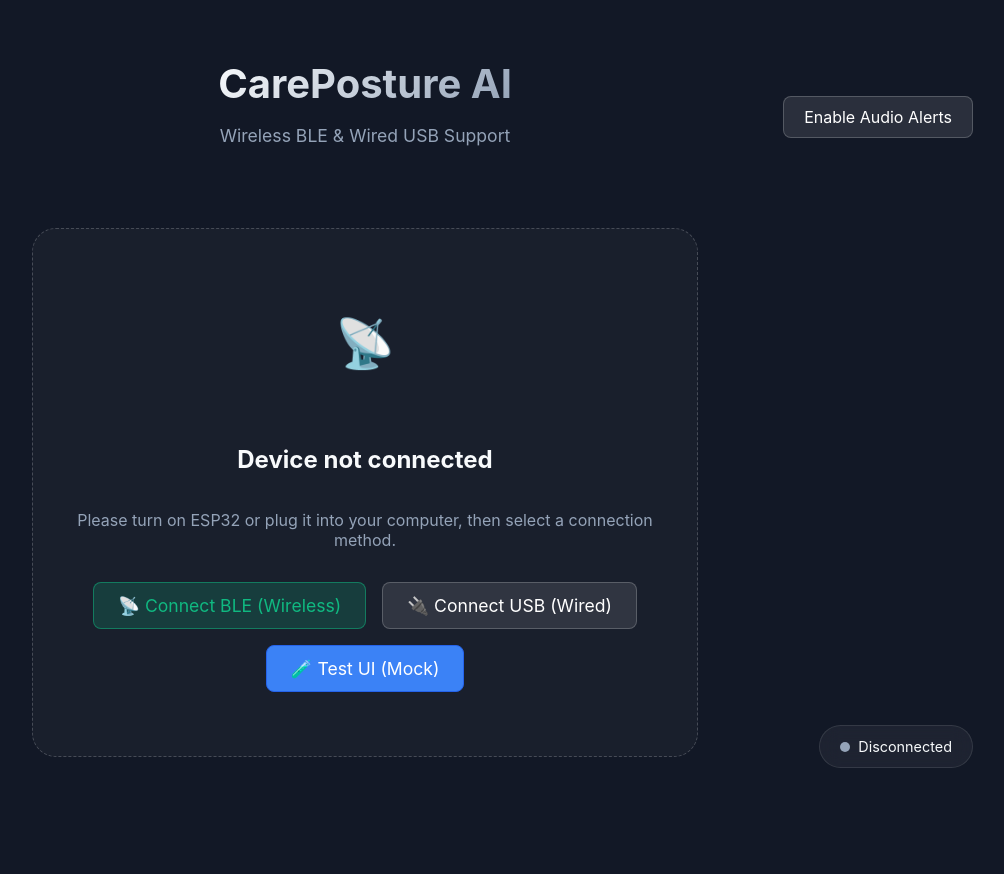
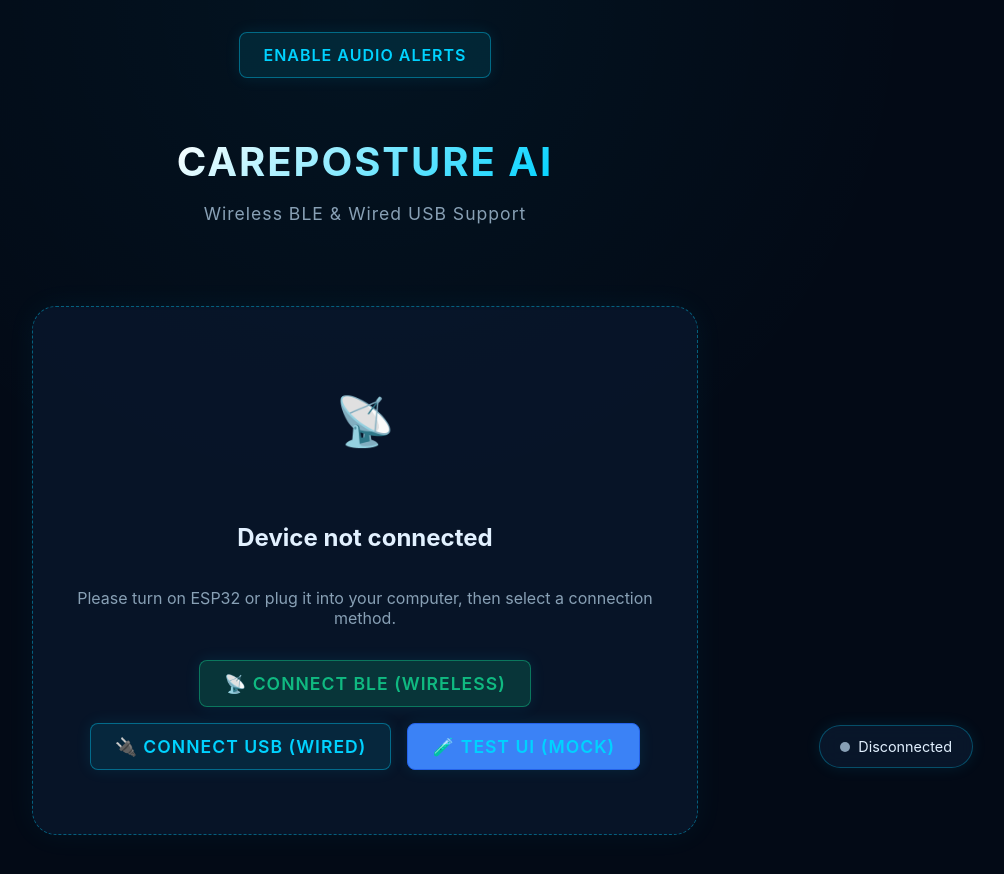
Before and after one commit to uvnb/iottam, a React (Vite) app in the folder web-app/: page / in a window 1280 px wide. Shown: the top 874 px of the page, without its empty margins (275-1279 px from the left). Before the commit the page ends 821 px from the top, so only its background shows below. Built offline with nearby package versions, Linux system fonts and the light colour scheme.

Commit message:
Update index.css to match DMT Technology poster aesthetic (Deep Navy, Cyan Glow, Sci-Fi)

```diff
--- a/web-app/src/index.css
+++ b/web-app/src/index.css
@@ -1,10 +1,10 @@
 :root {
-  --bg-normal: #121826;
-  --bg-alert: #3a0d13;
-  --text-main: #f8fafc;
-  --text-muted: #94a3b8;
-  --accent-normal: #10b981;
-  --accent-alert: #ef4444;
+  --bg-normal: #030a16;
+  --bg-alert: #1a0505;
+  --text-main: #e2f1ff;
+  --text-muted: #88a0b5;
+  --accent-normal: #00d2ff;
+  --accent-alert: #ff3366;
   font-family: 'Inter', -apple-system, BlinkMacSystemFont, 'Segoe UI', Roboto, Helvetica, Arial, sans-serif;
   color-scheme: dark;
 }
@@ -16,12 +16,17 @@ body {
   min-width: 320px;
   min-height: 100vh;
   background-color: var(--bg-normal);
+  background-image:
+    radial-gradient(circle at 50% 0%, rgba(0, 210, 255, 0.05) 0%, transparent 50%),
+    linear-gradient(0deg, rgba(3, 10, 22, 1) 0%, rgba(3, 10, 22, 0.8) 100%);
   color: var(--text-main);
   transition: background-color 0.5s ease-in-out;
 }
 
 body:has(.alert) {
   background-color: var(--bg-alert);
+  background-image:
+    radial-gradient(circle at 50% 0%, rgba(255, 51, 102, 0.05) 0%, transparent 50%);
 }
 
 #root {
@@ -46,14 +51,17 @@ body:has(.alert) {
 .header h1 {
   font-size: 2.5rem;
   margin-bottom: 0.5rem;
-  background: linear-gradient(135deg, #f8fafc 0%, #94a3b8 100%);
+  background: linear-gradient(135deg, #ffffff 0%, var(--accent-normal) 100%);
   -webkit-background-clip: text;
   -webkit-text-fill-color: transparent;
+  text-transform: uppercase;
+  letter-spacing: 2px;
 }
 
 .header p {
   color: var(--text-muted);
   font-size: 1.1rem;
+  letter-spacing: 1px;
 }
 
 .main-content {
@@ -71,26 +79,30 @@ body:has(.alert) {
   width: 100%;
   max-width: 350px;
   border-radius: 24px;
-  background: rgba(255, 255, 255, 0.03);
+  background: rgba(10, 25, 47, 0.7);
   padding: 2rem;
   display: flex;
   justify-content: center;
   align-items: center;
-  border: 1px solid rgba(255, 255, 255, 0.05);
-  box-shadow: 0 20px 40px rgba(0,0,0,0.2);
+  border: 1px solid rgba(0, 210, 255, 0.3);
+  box-shadow: 0 0 30px rgba(0, 210, 255, 0.05);
   transition: all 0.5s ease;
 }
 
 .model-container.alert {
-  border-color: rgba(239, 68, 68, 0.3);
-  box-shadow: 0 0 60px rgba(239, 68, 68, 0.1);
+  border-color: rgba(255, 51, 102, 0.5);
+  box-shadow: 0 0 40px rgba(255, 51, 102, 0.15);
 }
 
 .body-model {
   width: 100%;
   height: auto;
-  opacity: 0.8;
-  filter: drop-shadow(0 0 20px rgba(255,255,255,0.1));
+  opacity: 0.85;
+  filter: drop-shadow(0 0 15px rgba(0, 210, 255, 0.2));
+}
+
+.alert .body-model {
+  filter: drop-shadow(0 0 15px rgba(255, 51, 102, 0.2));
 }
 
 /* Sensor Points */
@@ -106,10 +118,12 @@ body:has(.alert) {
   justify-content: center;
   align-items: center;
   transition: all 0.3s;
+  box-shadow: 0 0 10px var(--accent-normal);
 }
 
 .model-container.alert .sensor-point {
   background-color: var(--accent-alert);
+  box-shadow: 0 0 10px var(--accent-alert);
 }
 
 .sensor-point .pulse {
@@ -127,15 +141,21 @@ body:has(.alert) {
   left: 20px;
   font-size: 0.8rem;
   font-weight: bold;
-  background: rgba(0,0,0,0.7);
+  background: rgba(3, 10, 22, 0.9);
+  border: 1px solid rgba(0, 210, 255, 0.5);
   padding: 2px 6px;
   border-radius: 4px;
-  color: white;
+  color: var(--accent-normal);
   pointer-events: none;
+  letter-spacing: 1px;
 }
 
-/* Approximate Positions over a back view image */
-/* These % values may need tweaking based on the exact back_muscles.png aspect ratio */
+.model-container.alert .sensor-point .label {
+  border-color: rgba(255, 51, 102, 0.5);
+  color: var(--accent-alert);
+}
+
+/* Approximate Positions */
 .sensor-point.c7 { top: 22%; left: 50%; }
 .sensor-point.t5 { top: 40%; left: 50%; }
 .sensor-point.l3 { top: 75%; left: 50%; }
@@ -144,27 +164,27 @@ body:has(.alert) {
 
 /* Posture Display Card */
 .posture-card {
-  background: rgba(255, 255, 255, 0.03);
-  border: 1px solid rgba(255, 255, 255, 0.05);
+  background: rgba(10, 25, 47, 0.7);
+  border: 1px solid rgba(0, 210, 255, 0.3);
   border-radius: 24px;
   padding: 3rem 2rem;
   flex: 1;
   min-width: 300px;
   max-width: 450px;
-  box-shadow: 0 20px 40px rgba(0,0,0,0.2);
+  box-shadow: 0 0 30px rgba(0, 210, 255, 0.05);
   backdrop-filter: blur(10px);
   text-align: center;
   transition: all 0.5s cubic-bezier(0.4, 0, 0.2, 1);
 }
 
 .posture-card.normal {
-  border-color: rgba(16, 185, 129, 0.2);
-  box-shadow: 0 0 60px rgba(16, 185, 129, 0.1);
+  border-color: rgba(0, 210, 255, 0.5);
+  box-shadow: 0 0 40px rgba(0, 210, 255, 0.15);
 }
 
 .posture-card.alert {
-  border-color: rgba(239, 68, 68, 0.3);
-  box-shadow: 0 0 80px rgba(239, 68, 68, 0.2);
+  border-color: rgba(255, 51, 102, 0.6);
+  box-shadow: 0 0 50px rgba(255, 51, 102, 0.25);
   animation: pulse-alert 2s infinite;
 }
 
@@ -184,15 +204,17 @@ body:has(.alert) {
 }
 
 .normal .status-icon {
-  background: rgba(16, 185, 129, 0.1);
+  background: rgba(0, 210, 255, 0.1);
   color: var(--accent-normal);
-  box-shadow: 0 0 30px rgba(16, 185, 129, 0.2);
+  box-shadow: 0 0 30px rgba(0, 210, 255, 0.3);
+  border: 1px solid rgba(0, 210, 255, 0.3);
 }
 
 .alert .status-icon {
-  background: rgba(239, 68, 68, 0.1);
+  background: rgba(255, 51, 102, 0.1);
   color: var(--accent-alert);
-  box-shadow: 0 0 40px rgba(239, 68, 68, 0.3);
+  box-shadow: 0 0 40px rgba(255, 51, 102, 0.4);
+  border: 1px solid rgba(255, 51, 102, 0.3);
   animation: shake 0.5s ease-in-out;
 }
 
@@ -200,7 +222,8 @@ body:has(.alert) {
   font-size: 2.2rem;
   font-weight: 800;
   margin: 0;
-  letter-spacing: -0.02em;
+  letter-spacing: 0.02em;
+  text-shadow: 0 0 10px rgba(0,0,0,0.5);
 }
 
 .normal .posture-name { color: var(--accent-normal); }
@@ -212,50 +235,6 @@ body:has(.alert) {
   margin-top: 1rem;
 }
 
-/* Sensor Info Box */
-.sensor-info {
-  margin-top: 2rem;
-  text-align: left;
-  background: rgba(0,0,0,0.2);
-  padding: 1.5rem;
-  border-radius: 16px;
-}
-
-.sensor-info h3 {
-  font-size: 1rem;
-  margin: 0 0 1rem 0;
-  color: var(--text-main);
-}
-
-.sensor-info ul {
-  list-style: none;
-  padding: 0;
-  margin: 0;
-  display: grid;
-  grid-template-columns: 1fr 1fr;
-  gap: 0.8rem;
-}
-
-.sensor-info li {
-  font-size: 0.9rem;
-  color: var(--text-muted);
-  display: flex;
-  align-items: center;
-  gap: 8px;
-}
-
-.sensor-info .dot {
-  width: 8px;
-  height: 8px;
-  border-radius: 50%;
-  background-color: var(--accent-normal);
-  transition: background-color 0.3s;
-}
-
-.alert .sensor-info .dot {
-  background-color: var(--accent-alert);
-}
-
 /* Connection Status */
 .connection-status {
   position: fixed;
@@ -265,12 +244,14 @@ body:has(.alert) {
   align-items: center;
   gap: 0.5rem;
   padding: 0.75rem 1.25rem;
-  background: rgba(255, 255, 255, 0.05);
+  background: rgba(10, 25, 47, 0.8);
   border-radius: 100px;
   font-size: 0.9rem;
   backdrop-filter: blur(10px);
-  border: 1px solid rgba(255, 255, 255, 0.1);
+  border: 1px solid rgba(0, 210, 255, 0.3);
+  box-shadow: 0 0 15px rgba(0, 210, 255, 0.1);
   z-index: 100;
+  color: var(--text-main);
 }
 
 .status-dot {
@@ -283,41 +264,31 @@ body:has(.alert) {
 .status-dot.connected { background-color: var(--accent-normal); box-shadow: 0 0 10px var(--accent-normal); }
 .status-dot.error { background-color: var(--accent-alert); box-shadow: 0 0 10px var(--accent-alert); }
 
-/* Start Audio Button */
+/* Sci-fi Buttons */
 .audio-btn {
-  background: rgba(255,255,255,0.1);
-  border: 1px solid rgba(255,255,255,0.2);
-  color: white;
-  padding: 10px 20px;
+  background: rgba(0, 210, 255, 0.1);
+  border: 1px solid rgba(0, 210, 255, 0.4);
+  color: var(--accent-normal);
+  padding: 12px 24px;
   border-radius: 8px;
   cursor: pointer;
   font-family: inherit;
   font-size: 1rem;
-  transition: all 0.2s;
-  position: absolute;
-  top: 2rem;
-  right: 2rem;
+  font-weight: 600;
+  letter-spacing: 1px;
+  text-transform: uppercase;
+  transition: all 0.3s;
+  box-shadow: 0 0 15px rgba(0, 210, 255, 0.1);
 }
 
-.audio-btn:hover { background: rgba(255,255,255,0.2); }
-
-/* Animations */
-@keyframes pulse-ring {
-  0% { transform: scale(1); opacity: 0.8; }
-  100% { transform: scale(3); opacity: 0; }
+.audio-btn:hover {
+  background: rgba(0, 210, 255, 0.2);
+  box-shadow: 0 0 25px rgba(0, 210, 255, 0.3);
+  transform: translateY(-2px);
 }
 
-@keyframes pulse-alert {
-  0% { box-shadow: 0 0 60px rgba(239, 68, 68, 0.1); }
-  50% { box-shadow: 0 0 100px rgba(239, 68, 68, 0.3); }
-  100% { box-shadow: 0 0 60px rgba(239, 68, 68, 0.1); }
-}
-
-@keyframes shake {
-  0%, 100% { transform: translateX(0); }
-  25% { transform: translateX(-5px); }
-  50% { transform: translateX(5px); }
-  75% { transform: translateX(-5px); }
+.audio-btn:active {
+  transform: translateY(1px);
 }
 
 /* Connect Prompt */
@@ -327,10 +298,30 @@ body:has(.alert) {
   align-items: center;
   justify-content: center;
   padding: 4rem 2rem;
-  background: rgba(255, 255, 255, 0.03);
-  border: 1px dashed rgba(255, 255, 255, 0.2);
+  background: rgba(10, 25, 47, 0.7);
+  border: 1px dashed rgba(0, 210, 255, 0.4);
   border-radius: 24px;
   max-width: 600px;
   margin: 2rem auto;
   text-align: center;
+  box-shadow: 0 0 30px rgba(0, 210, 255, 0.05);
 }
+
+/* Animations */
+@keyframes pulse-ring {
+  0% { transform: scale(1); opacity: 0.8; }
+  100% { transform: scale(3); opacity: 0; }
+}
+
+@keyframes pulse-alert {
+  0% { box-shadow: 0 0 40px rgba(255, 51, 102, 0.15); }
+  50% { box-shadow: 0 0 70px rgba(255, 51, 102, 0.3); }
+  100% { box-shadow: 0 0 40px rgba(255, 51, 102, 0.15); }
+}
+
+@keyframes shake {
+  0%, 100% { transform: translateX(0); }
+  25% { transform: translateX(-5px); }
+  50% { transform: translateX(5px); }
+  75% { transform: translateX(-5px); }
+}
```
